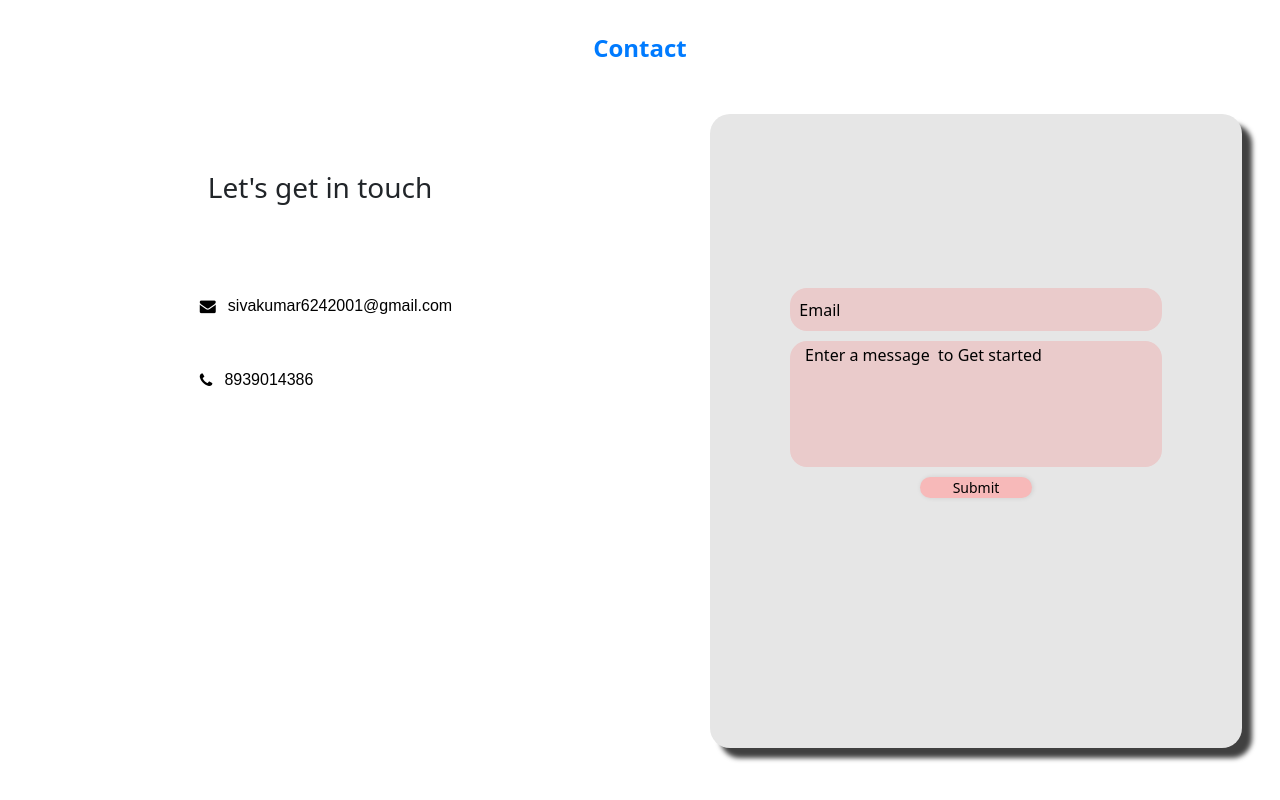
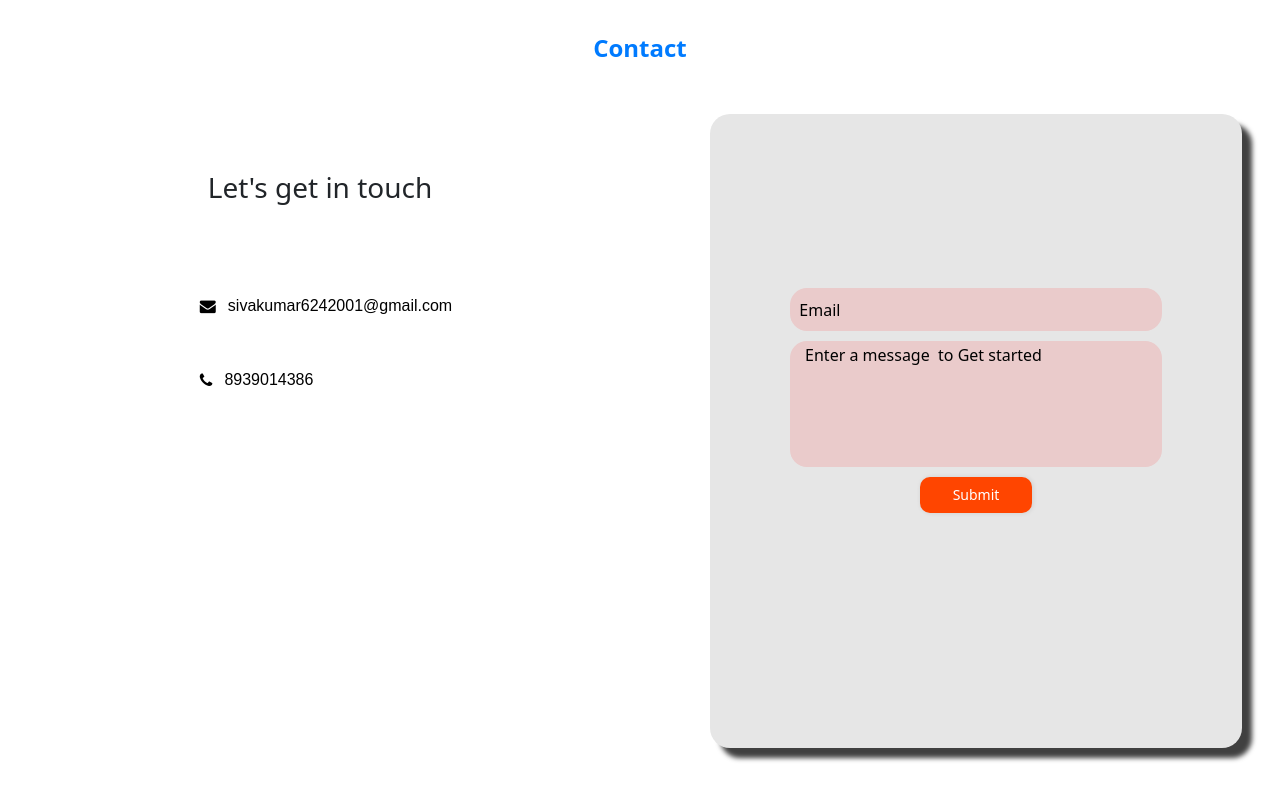
Before and after one commit to Sivakumarsrinivasan/Portfolio, an Angular app: page / in a window 1280 px wide. Shown: the part 3397-4197 px from the top of the page. Built offline with nearby package versions, Linux system fonts and the light colour scheme; a web font is replaced by a local one.

Commit message:
Added email js

```diff
--- a/package.json
+++ b/package.json
@@ -20,6 +20,8 @@
     "@angular/router": "^15.2.0",
     "angular-font-awesome": "^3.1.2",
     "bootstrap": "^5.3.3",
+    "emailjs": "^4.0.3",
+    "emailjs-com": "^3.2.0",
     "rxjs": "~7.8.0",
     "tslib": "^2.3.0",
     "zone.js": "~0.12.0"
--- a/src/app/contact/contact.component.css
+++ b/src/app/contact/contact.component.css
@@ -169,13 +169,14 @@ textarea {
 }
 
 .btn1 {
-    color: black;
+    color: white;
+    padding: 2%;
    outline: none;
    border: none;
    font-size: 14px;
-    background: #f7b9b9;
+    background: orangered;
     width: 30%;
-    border-radius: 20px;
+    border-radius: 10px;
     cursor: pointer;
     box-shadow: 1px 0px 5px 0px rgba(0, 0, 0, 0.1);
     /* border-radius: ; */
--- a/src/app/contact/contact.component.ts
+++ b/src/app/contact/contact.component.ts
@@ -1,5 +1,5 @@
 import { Component } from '@angular/core';
-
+import emailjs from 'emailjs-com';
 @Component({
   selector: 'app-contact',
   templateUrl: './contact.component.html',
@@ -13,16 +13,16 @@ this.mail = 'sivakumar6242001@gmail.com'
 
 
 sendEmail(event: Event) {
-  // event.preventDefault();
-  //   emailjs.sendForm("service_e97jy66", 'template_pws7zfs', event.target as HTMLFormElement, 'tFhDUhAHcj9S8O2lI')
-  //     .then((response) => {
-  //       console.log('Email sent successfully!', response);
-  //       alert('Email sent successfully!');
-  //     })
-  //     .catch((error) => {
-  //       console.error('Error sending email:', error);
-  //       alert('Failed to send email.');
-  //     });
+  event.preventDefault();
+    emailjs.sendForm("service_e97jy66", 'template_pws7zfs', event.target as HTMLFormElement, 'tFhDUhAHcj9S8O2lI')
+      .then((response) => {
+        console.log('Email sent successfully!', response);
+        alert('Email sent successfully!');
+      })
+      .catch((error) => {
+        console.error('Error sending email:', error);
+        alert('Failed to send email.');
+      });
   }
   navigateto(){
     window.open('mailto:ssivakumar.dev@gmail.com')
```
Also changed, not shown: 1 other file (tests, documents, lock files or other folders).
